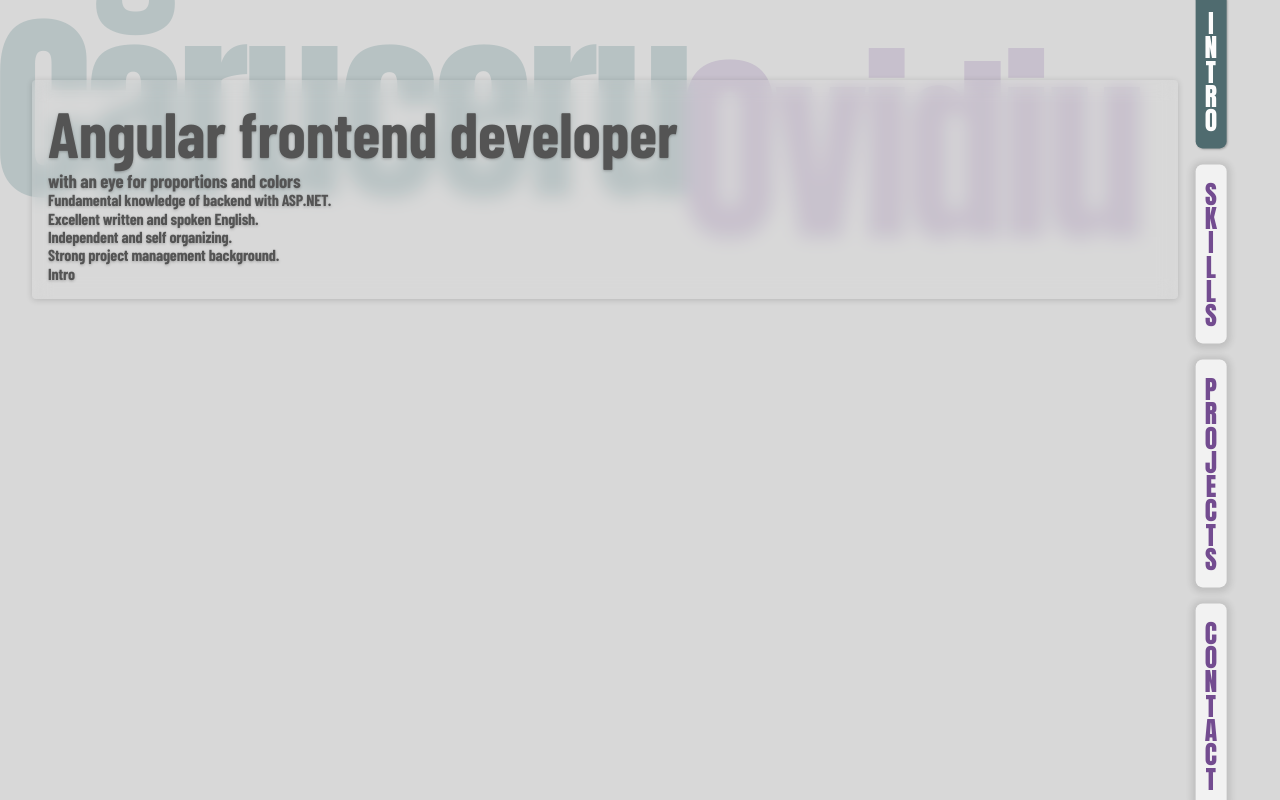
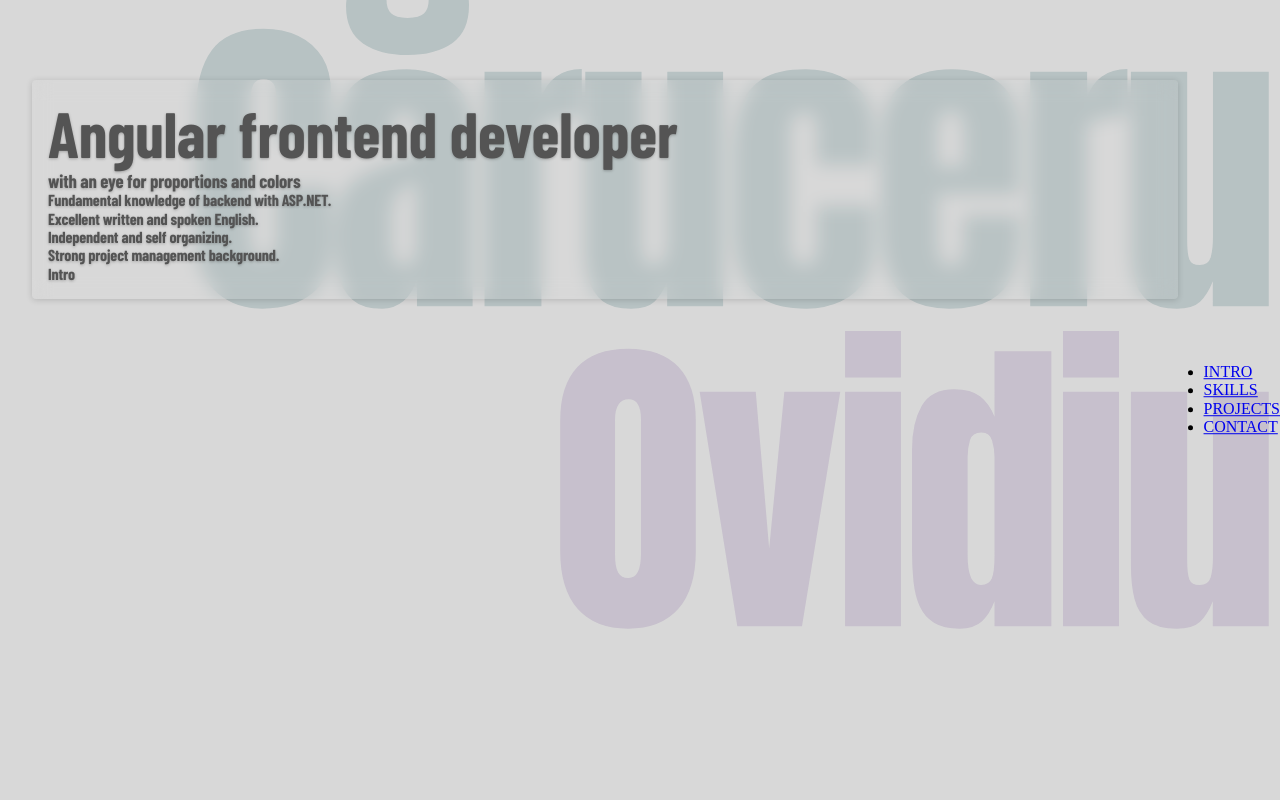
Before and after one commit to OvidiuCaruceru/PortfolioWebsite, an Angular app: page /Intro in a window 1280 px wide. Built offline with nearby package versions, Linux system fonts and the light colour scheme.

Commit message:
Refactor code

```diff
--- a/src/app/app.component.css
+++ b/src/app/app.component.css
@@ -9,7 +9,7 @@
 .background-name-last,
 .background-name-first {
     font-family: "Anton", sans-serif;
-    font-size: 16vw;
+    font-size: 25vw;
     position: absolute;
     letter-spacing: -0.03em;
     transform: translate(-0.03em, -0.04em); /* eliminate the white space from left and top of text in order to align to the edges of the page */
@@ -19,54 +19,35 @@
 .background-name-last {
     color: var(--color-primary-dim);
     top: 0;
-    left: 0;
+    right: 0;
 }
 
 .background-name-first {
     color: var(--color-secondary-dim);
+    top: 1em;
+    right: 0;
+}
+
+/* desktop */
+/* .background-name-last {
+    color: var(--color-primary-dim);
+    top: 0;
+    right: auto;
+    left: 0;
+} */
+
+/* desktop */
+/* .background-name-first {
+    color: var(--color-secondary-dim);
     top: 0.2em;
     left: 3.35em;
-}
+} */
 
 .nav-bar-container {
     position: fixed;
     top: 50%;
-    right: calc(var(--padding-right-main-container) - 4rem);
-    transform: translate(-50%, -50%);
+    right: 0;
+    /* desktop */
+    /* right: calc(var(--padding-right-main-container) - 4rem); */
+    transform: translateY(-50%);
 }
-
-.nav-bar-buttons {
-    margin: 0;
-    padding: 0;
-    list-style-type: none;
-    display: flex;
-    flex-direction: column;
-    gap: 1rem;
-}
-
-.nav-link {
-    display: block;
-    text-decoration: none;
-    font-family: "Anton", sans-serif;
-    font-size: 1.6rem;
-    color: var(--color-secondary);
-    line-height: 0.95em; /* increase/decrease line-height proportionally to the font size */
-    background-color: var(--bg-nav-button);
-    padding: 0.7em 0.3em 0.6em 0.3em;
-    border-radius: 7px;
-    box-shadow: var(--shadow-nav-button);
-    /* make text display vertically */
-    width: 0.6em; /* magic number to force 1 letter per row */
-    text-align: center;
-    word-break: break-all;
-}
-
-.nav-link-selected {
-    color: var(--text-light);
-    background-color: var(--color-primary);
-    box-shadow: var(--shadow-nav-button-selected);
-}
-
-.component-container {
-    position: relative; /* display the compoment on top of the absolutely positioned background-name*/
-}
```
